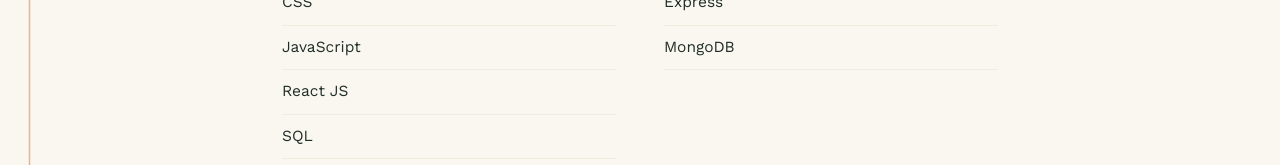
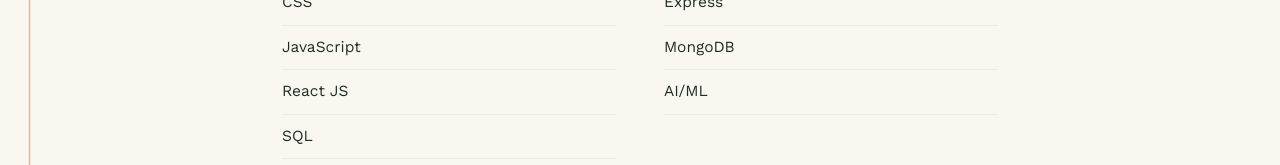
Before and after one commit to Mohanasolasa/Portfolio, a React (Vite) app: page /Portfolio/skills in a window 1280 px wide. Shown: the part 489-654 px from the top of the page. Built offline with nearby package versions, Linux system fonts and the light colour scheme.

Commit message:
Update skills section

```diff
--- a/src/components/Skills.jsx
+++ b/src/components/Skills.jsx
@@ -1,7 +1,7 @@
 import './Skills.css';
 
 const shipping = ['HTML', 'CSS', 'JavaScript', 'React JS', 'SQL', 'Git', 'GitHub'];
-const learning = ['Node JS', 'Express', 'MongoDB'];
+const learning = ['Node JS', 'Express', 'MongoDB', 'AI/ML'];
 
 export default function Skills() {
   return (
```
